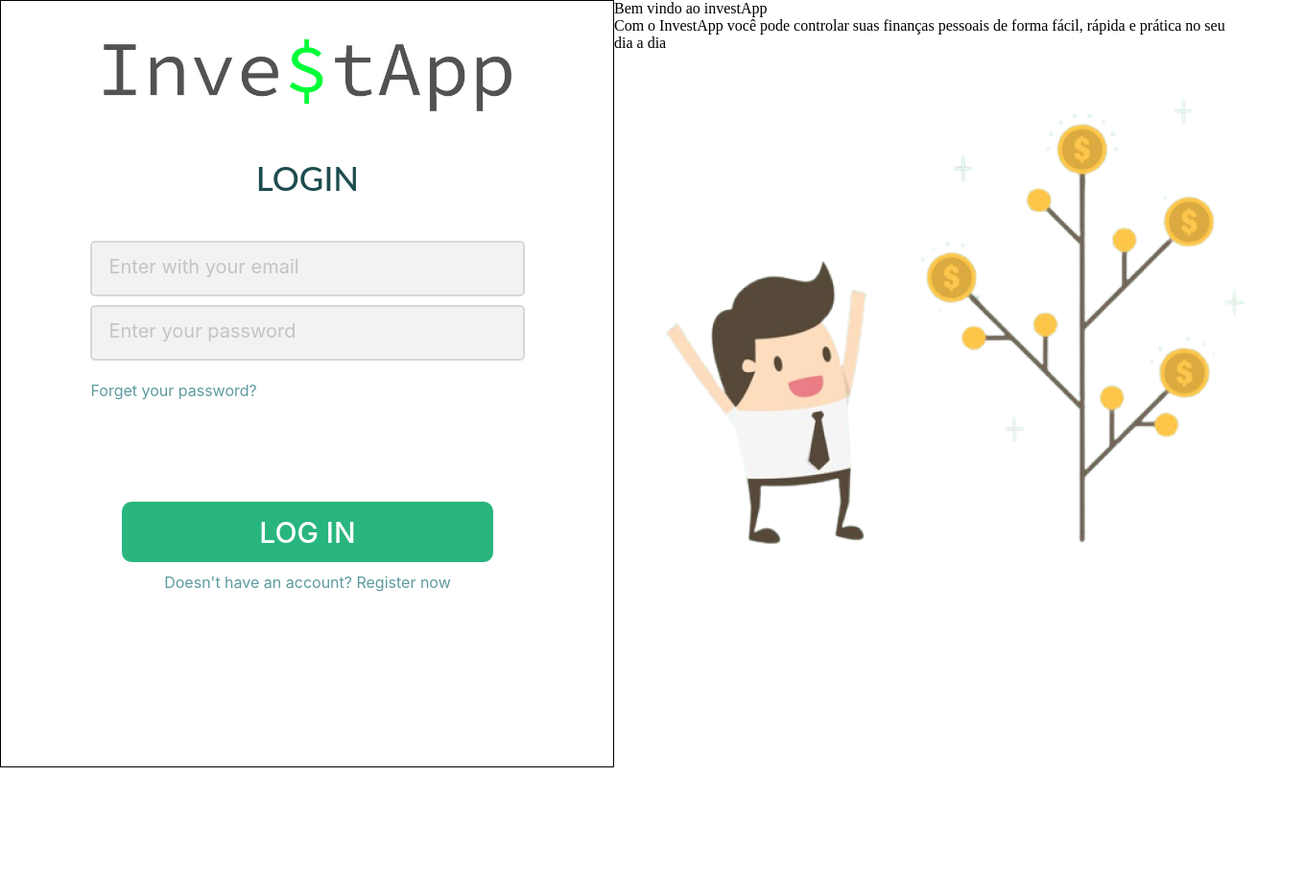
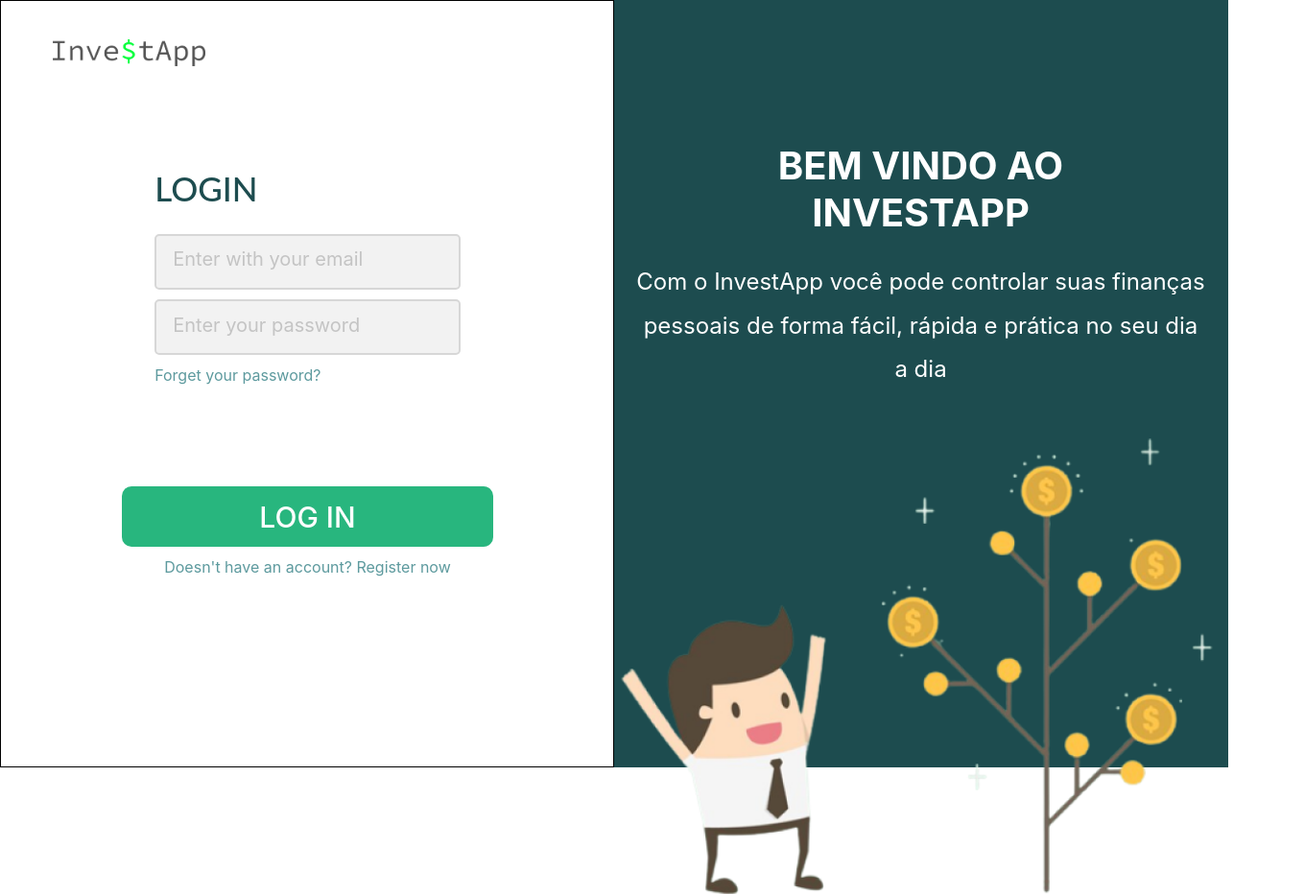
Before and after one commit to GuilhermeG-L/InvestApp, a plain HTML site: page pages/LoginRegistro/login.html in a window 1280 px wide. Shown: the top 932 px of the page at 96% size, 1360 px wide, since content can reach past the window. Before the commit the page ends 800 px from the top, so only its background shows below. Drawn offline with Linux system fonts and the light colour scheme.

Commit message:
Implementação login e registro (Falta alguns detalhes)

```diff
--- a/pages/LoginRegistro/login.html
+++ b/pages/LoginRegistro/login.html
@@ -17,15 +17,16 @@
             <input class = "input-login" placeholder="Enter your password" id = "senha-login" type = "password"/>
             <a href = "#" class = "forget-pw">Forget your password?</a>
         </section>
+        <section class = "secButtons">
             <button class = "btnLogin">Log in</button>
-            <a href = "#" class = "link-registro">Doesn't have an account? Register now</a>
-
+            <a href = "./registro.html" class = "link-registro">Doesn't have an account? Register now</a>
+        </section>
     </div>
     <div class="direita">
         <p class = "tit-welcome">Bem vindo ao investApp</p>
         <p class = "text-welcome">Com o InvestApp você pode controlar suas finanças pessoais de forma fácil, rápida e prática no seu dia a dia</p>
 
-        <img src = "../../midia/photos/img Arvore de dinheiro.png"/>
+        <img src = "../../midia/photos/img Arvore de dinheiro.png" class = "img-arvore"/>
     </div>
     <script>console.log(window.innerWidth); console.log(window.innerHeight)</script>
 </body>
--- a/styles/de paginas/login.css
+++ b/styles/de paginas/login.css
@@ -1,19 +1,12 @@
-*{
-    margin:0;
-    padding: 0;
-    box-sizing: border-box;
-}
-
 body{
     height: 100vh;
     display: flex;
-    align-items: center;
 }
 
 /* Imagens */
 
 .logo{
-    width: 80.13%;
+    width:30%;
 }
 
 /* Container esquerda */
@@ -26,7 +19,7 @@ body{
 
     display: flex;
     flex-direction: column;
-    align-items: center;
+    align-items: flex-start;
 }
 
 .secLogin{
@@ -34,8 +27,8 @@ body{
     flex-direction: column;
     align-items: center;
 
-    width: 85.13%;
-    margin-top: 9%;
+    width: 100%;
+    margin-top: 20%;
 }
 /* Height: 27.44% */
 
@@ -45,13 +38,13 @@ body{
     font-weight: 500;
     font-size: 35px;
     letter-spacing: 7.4%;
-
+    width: 60%;
     color: var(--cor1);
-    margin-bottom: 10%;
+    margin-bottom: 5%;
 }
 
 .input-login{
-    width: 100%;
+    width: 60%;
     height: 58px;
     background-color: #F2f2f2;
     border: 2px solid #D7D7D7;
@@ -78,15 +71,17 @@ body{
     font-size: 16px;
     letter-spacing: 0.9%;
     text-decoration: none;
-    width: 100%;
+    width: 60%;
     text-align: left;
-    margin-top: 4.62%;
+    margin-top: 2%;
 }
 
 .secButtons{
     display: flex;
     flex-direction: column;
     align-items: center;
+
+    width: 100%;
 }
 
 .btnLogin{
@@ -103,6 +98,8 @@ body{
     font-size: 30px;
     font-weight: 500;
     letter-spacing: 9.4%;
+
+    cursor: pointer;
 }
 
 .link-registro{
@@ -119,4 +116,38 @@ body{
 .direita{
     height: 100%;
     width: 50%;
+    background-color: var(--cor1);
+
+    padding: 148px 54px 131px 53px;
+    display: flex;
+    flex-direction: column;
+    align-items: center;
+
 }
+
+.img-arvore{
+    width: 736px;
+}
+
+.tit-welcome{
+    width:100%;
+    font-family: 'Inter', sans-serif;
+    font-size: 40px;
+    font-weight: 700;
+    letter-spacing: 7.9%;
+    color: white;
+    text-transform: uppercase;
+    text-align: center;
+}
+
+.text-welcome{
+    margin-top: 25px;
+    width: 594px;
+    color: white;
+    font-family: 'Inter', sans-serif;
+    font-weight: 400;
+    font-size: 24px;
+    letter-spacing: 2.9%;
+    text-align:center;
+    line-height: 45.5px;
+}
--- /dev/null
+++ b/styles/de paginas/registro.css
@@ -0,0 +1,138 @@
+body{
+    height: 100vh;
+    display: flex;
+}
+
+.esquerda{
+    width: 50%;
+    height: 100%;
+    padding: 148px 69px 171px 69px;
+
+    background-color: var(--cor1);
+    display: flex;
+    flex-direction: column;
+    align-items: center;
+    color: white;
+}
+
+.tit-esquerda{
+    font-family: 'Inter', sans-serif;
+    font-size: 40px;
+    font-weight: 700;
+    letter-spacing: 7.9%;
+    text-transform: uppercase;
+    text-align: center;
+    width: 520px;
+}
+
+.texto-esquerda{
+    width: 588px;
+    font-family: 'Inter', sans-serif;
+    font-size: 24px;
+    font-weight: 400;
+    letter-spacing: 2.9%;
+    text-align: center;
+    margin-top: 20px;
+}
+
+.imgDinheiro{
+    margin-top: 33px;
+    width: 581px;
+}
+
+/* Container direita */
+
+.secLogo{
+    width: 100%;
+    display: flex;
+    justify-content: flex-start;
+}
+
+.logo{
+    width:30%;
+    margin-bottom: 143px;
+}
+
+.direita{
+    padding: 77px 87px 236px 59px;
+    display: flex;
+    flex-direction: column;
+    align-items: center;
+}
+
+.register{
+    display: flex;
+    flex-direction: column;
+    align-items: center;
+
+    width: 546px;
+}
+
+.tit-form{
+    font-family: 'Lato', sans-serif;
+    font-weight: 500;
+    font-size: 40px;
+    letter-spacing: 6.9%;
+    color: var(--cor1);
+    text-transform: uppercase;
+    margin-bottom: 43px;
+}
+
+.input-registro{
+    width: 100%;
+    height: 58px;
+    background-color: #F2F2F2;
+    border: 2px solid #D7D7D7;
+    border-radius: 5px;
+    padding-left: 18px;
+    margin-top: 19px;
+}
+
+.input-registro::placeholder{
+    color: #B8B8B8;
+    font-family: 'Inter', sans-serif;
+    font-weight: 400;
+    font-size: 20px;
+    letter-spacing: 0.9%;
+}
+
+.sec-nameLastname{
+    width: 100%;
+    display: flex;
+    align-items: center;
+    justify-content: space-between;
+}
+
+#input-name, #input-lastname{
+    width:264px;
+}
+
+.btnRegistro{
+    width: 100%;
+    height: 63px;
+    margin-top: 72px;
+    background-color: var(--cor2);
+    border: none;
+    color: white;
+    letter-spacing: 9.4%;
+    font-family: 'Inter', sans-serif;
+    font-weight: 500;
+    font-size: 30px;
+    text-transform: uppercase;
+    border-radius: 15px;
+}
+
+.texto-login{
+    margin-top: 12px;
+    font-family: 'Inter', sans-serif;
+    font-weight: 400;
+    font-size: 20px;
+    letter-spacing: 2.4%;
+    color: black;
+}
+
+.link-login{
+    text-decoration: none;
+    color: var(--cor2);
+
+}
--- a/styles/fontes.css
+++ b/styles/fontes.css
@@ -5,6 +5,12 @@
     --cor4: #5D9A9E;
     --cor5: #84DEBB;
     --cor6: #5D6986;
+}
+
+*{
+    margin:0;
+    padding: 0;
+    box-sizing: border-box;
 }
 
 
```
Also changed, not shown: pages/LoginRegistro/registro.html (added, +36 -0 lines).
